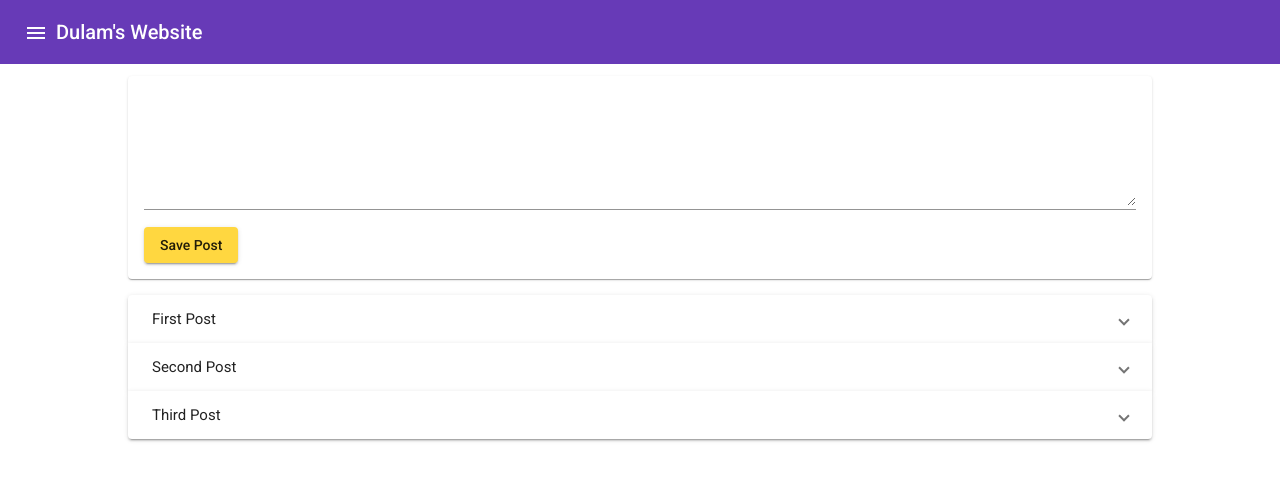
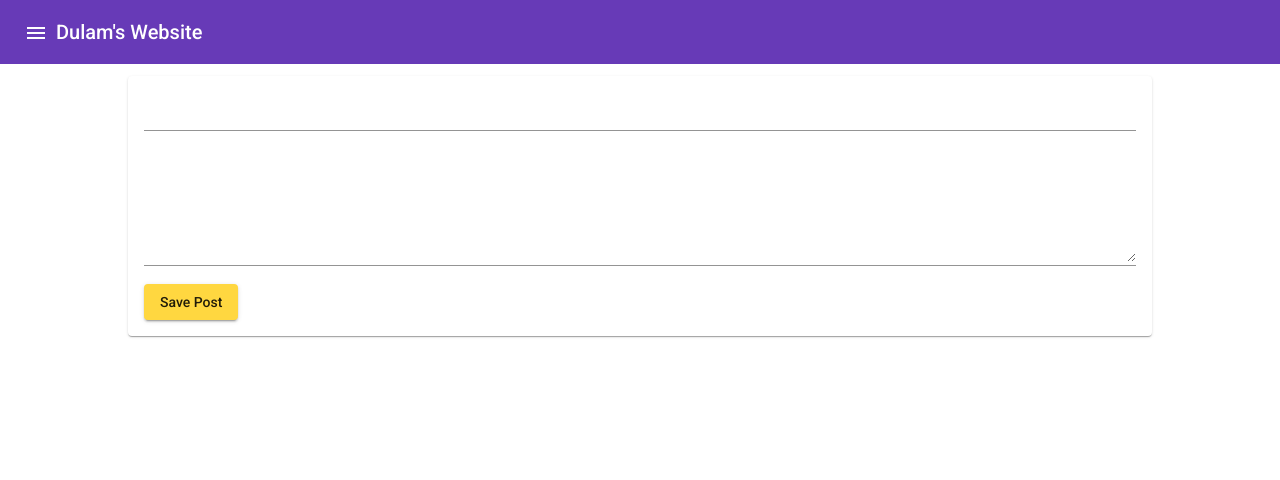
Before and after one commit to Saipraneeth99/dulam, an Angular app: page / in a window 1280 px wide. Shown: the top 480 px of the page. Built offline with nearby package versions, Linux system fonts and the light colour scheme.

Commit message:
Created posts with property and event binding

```diff
--- a/src/app/app.component.html
+++ b/src/app/app.component.html
@@ -1,5 +1,5 @@
 <app-header></app-header>
 <main>
-  <app-post-create></app-post-create>
-  <app-post-list></app-post-list>
+  <app-post-create (postCreated)="onPostAdded($event)"></app-post-create>
+  <app-post-list [posts]="storedPosts"></app-post-list>
 </main>
--- a/src/app/app.component.ts
+++ b/src/app/app.component.ts
@@ -1,4 +1,5 @@
 import { Component } from '@angular/core';
+
 
 @Component({
   selector: 'app-root',
@@ -6,5 +7,11 @@ import { Component } from '@angular/core';
   styleUrls: ['./app.component.css']
 })
 export class AppComponent {
-  title = 'my-dream-app';
+  storedPosts:any[]=[];
+
+
+  onPostAdded(post: any[]){
+    this.storedPosts.push(post);
+  }
+
 }
--- a/src/app/posts/post-create/post-create.component.html
+++ b/src/app/posts/post-create/post-create.component.html
@@ -1,8 +1,11 @@
 <mat-card>
   <mat-form-field >
-    <textarea matInput  rows=6 [(ngModel)]="douleBinding" ></textarea>
+    <input matInput  type="text" [(ngModel)]="enteredTitle" >
+  </mat-form-field>
+  <mat-form-field >
+    <textarea matInput  rows=6 [(ngModel)]="enteredContent" ></textarea>
   </mat-form-field>
   <br>
-  <button mat-raised-button color="accent"  (click)="onDoubleBinding()">Save Post</button>
-  <p>{{douleBinding}}</p>
+  <button mat-raised-button color="accent"  (click)="onAddPost()">Save Post</button>
+
 </mat-card>
--- a/src/app/posts/post-create/post-create.component.ts
+++ b/src/app/posts/post-create/post-create.component.ts
@@ -1,4 +1,4 @@
-import { Component } from '@angular/core';
+import { Component ,EventEmitter, Output} from '@angular/core';
 
 @Component({
   selector: 'app-post-create',
@@ -6,21 +6,24 @@ import { Component } from '@angular/core';
   styleUrls: ['./post-create.component.css']
 })
 export class PostCreateComponent{
-  newPost='No content'
-  newPostWithData=''
-  douleBinding=''
+  enteredTitle=''
+  enteredContent=''
+  @Output() postCreated=new EventEmitter();
   onAddPost()
   {
-    this.newPost='User\'s post'
-    alert("Post added")
+    const post={
+      title: this.enteredTitle,
+      content: this.enteredContent
+    };
+    this.postCreated.emit(post);
   }
-  onAddPostwithData(inputPost : HTMLTextAreaElement)
-  {
-    this.newPostWithData=inputPost.value;
-  }
-  onDoubleBinding()
-  {
-    //console.log(this.douleBinding)
-  }
+  // onAddPostwithData(inputPost : HTMLTextAreaElement)
+  // {
+
+  // }
+  // onDoubleBinding()
+  // {
+  //   //console.log(this.douleBinding)
+  // }
 
 }
--- a/src/app/posts/post-list/post-list.component.html
+++ b/src/app/posts/post-list/post-list.component.html
@@ -1,4 +1,5 @@
 <mat-accordion multi="true" *ngIf="posts.length >0">
+
   <mat-expansion-panel *ngFor="let post of posts">
     <mat-expansion-panel-header>
       <mat-panel-title>
--- a/src/app/posts/post-list/post-list.component.ts
+++ b/src/app/posts/post-list/post-list.component.ts
@@ -1,4 +1,4 @@
-import { Component } from '@angular/core';
+import { Component, Input } from '@angular/core';
 
 @Component({
   selector:'app-post-list',
@@ -7,9 +7,11 @@ import { Component } from '@angular/core';
 })
 export class PostListComponent
 {
-  posts=[
-    {title:"First Post",content:"This is the content for First Post"},
-    {title:"Second Post",content:"This is the content for Second Post"},
-    {title:"Third Post",content:"This is the content for Third Post"}
-  ]
+  // posts=[
+  //   {title:"First Post",content:"This is the content for First Post"},
+  //   {title:"Second Post",content:"This is the content for Second Post"},
+  //   {title:"Third Post",content:"This is the content for Third Post"}
+  // ]
+  @Input() posts:any[]=[];
+
 }
```
